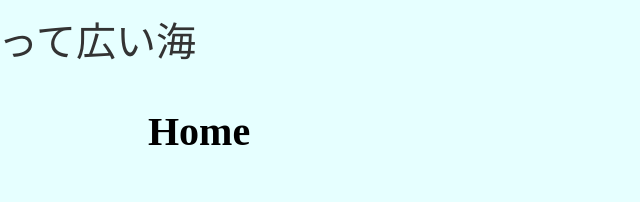
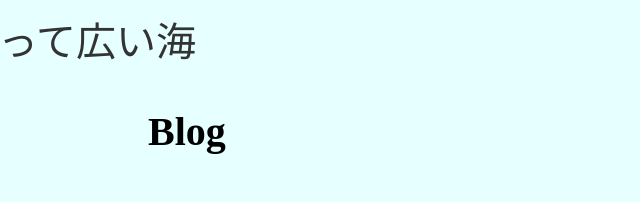
Before and after one commit to uichi/always-blue, a Gatsby site: page /blog in a window 1280 px wide. Shown: the top 202 px of the page, 142-782 px from the left. Built offline with nearby package versions, Linux system fonts and the light colour scheme; Gatsby itself is replaced by a stand-in of ours; some packages are replaced by stand-ins of ours.

```diff
--- a/src/pages/blog/index.js
+++ b/src/pages/blog/index.js
@@ -37,7 +37,7 @@
 
 const BlogPage = ({ data }) => {
   return (
-    <Layout pageTitle="Home">
+    <Layout pageTitle="Blog">
       <BlogUl>
         {
           data.allMdx.nodes.map((node) => (
```
Also changed, not shown: src/pages/index.js (+0 -8 lines).
